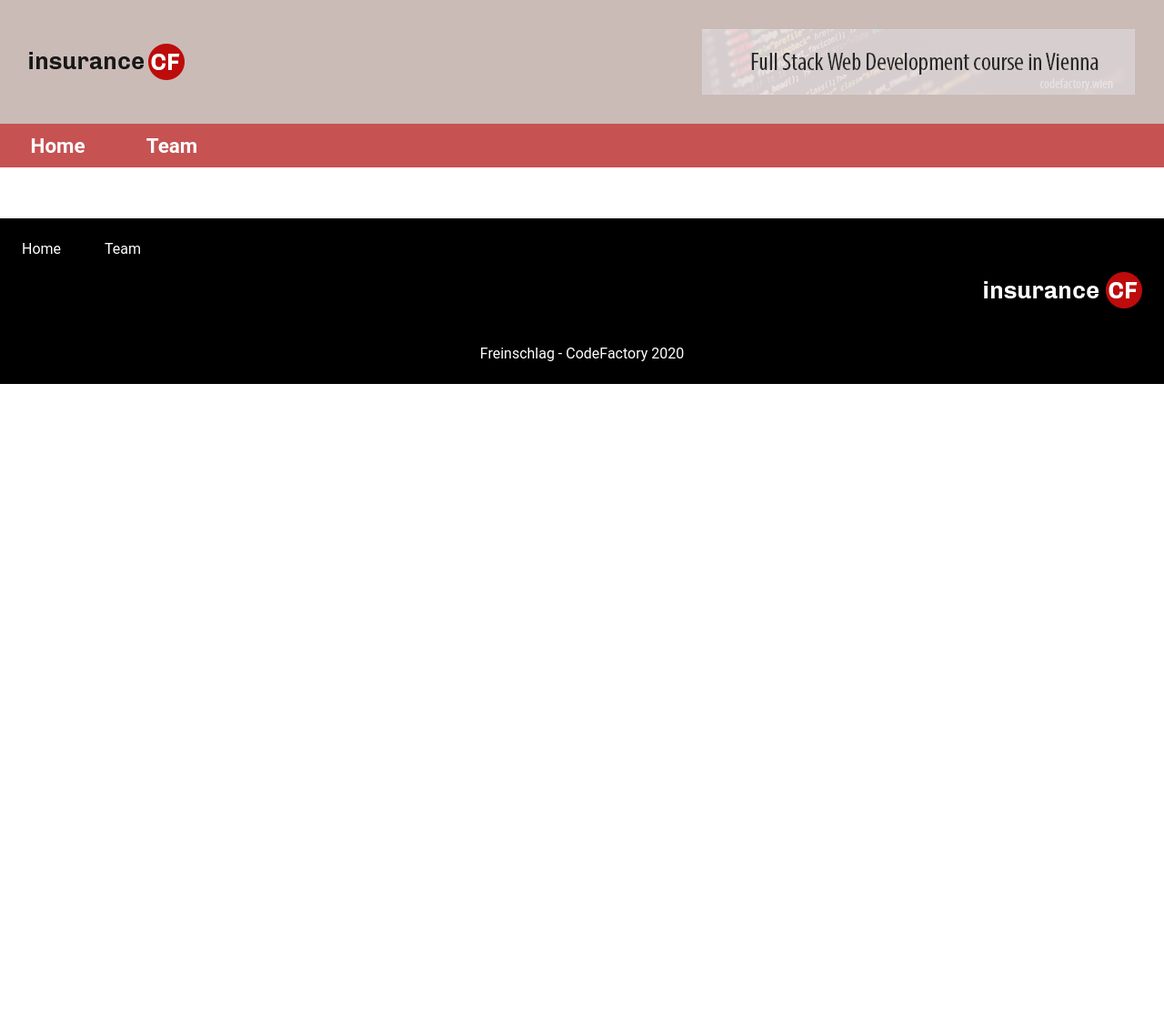
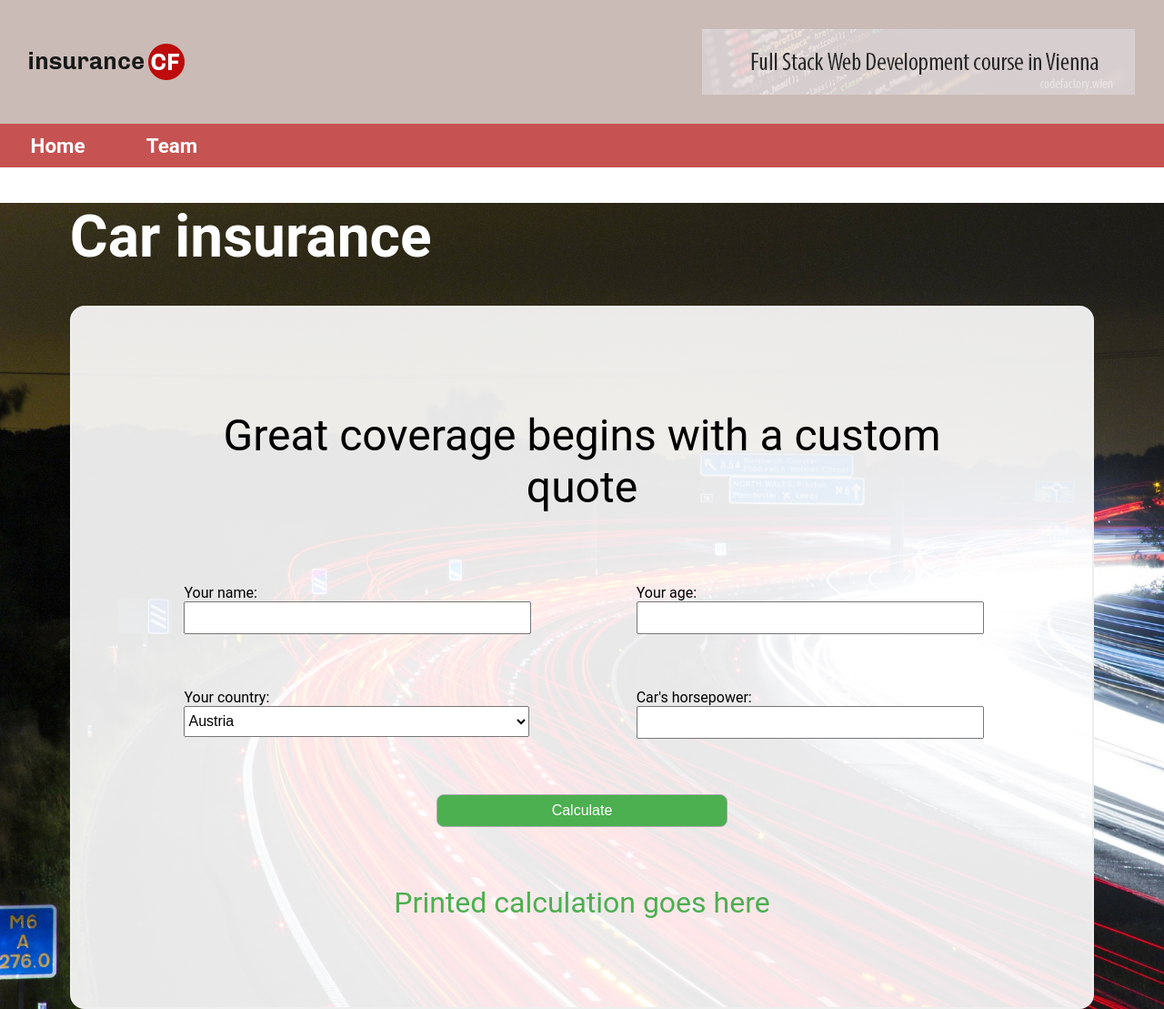
Before and after one commit to patrick-frei/CFLMS-Freinschlag-CodeReview-03, a plain HTML site: page index.html in a window 1280 px wide. Shown: the top 1109 px of the page at 91% size. Before the commit the page ends 800 px from the top, so only its background shows below. Drawn offline with Linux system fonts and the light colour scheme.

Commit message:
adds calculator and fixes bugs

```diff
--- a/css/style.css
+++ b/css/style.css
@@ -1,16 +1,18 @@
+html {
+	height: 100%;
+}
 body {
-	margin: 15em 0 9em 0;
 	font-family: "Roboto", sans-serif;
+  margin: 0;
+  padding: 0;
 }
 header {
-	top: 0;
-	position: fixed;
 	width: 100%;
-	z-index: 1;
 }
 footer {
   background-color: #000;
-  padding-top: 1em;
+  padding: 1em 0 0 0;
+	margin: 0;
 }
 .navbar ul {
 	list-style: none;
@@ -43,6 +45,67 @@ footer {
 	font-size: 1.4em;
 	font-weight: bold;
 }
+#content {
+  background-image: url("../img/traffic-332857_1920.jpg");
+  background-repeat: no-repeat;
+	background-size: cover;
+	margin: 0;
+	padding: 0;
+}
+#content h1 {
+  color: #FFF;
+  font-size: 4em;
+  margin: 3% 6%;
+}
+#calculator {
+  padding: 5%;
+  margin: 3% 6%;
+  border: 2px solid #eee;
+  border-radius: 1em;
+  background: rgba(255,255,255,0.9)
+}
+#calculator h3 {
+  text-align: center;
+  font-size: 3em;
+  font-weight: normal;
+  padding: 0 10%;
+}
+#calculator-form {
+  display: flex;
+  flex-flow: row wrap;
+  justify-content: space-around;
+}
+#calculator-form label {
+  flex-basis: 50%;
+  padding: 3% 6%;
+  box-sizing: border-box;
+  width: 100%;
+  min-width: 15em;
+}
+#calculator-form label > input, #calculator-form label > select {
+  width: 100%;
+  height: 2em;
+  font-size: 1em;
+  margin: 0;
+  padding: 0;
+  box-sizing: content-box;
+}
+#calculator-form input[type=button] {
+  flex-basis: 20em;
+  margin-top: 2em;
+  padding: 0.5em;
+  background-color: #4CAF50;
+  color: #fff;
+  border: 1px solid #aaa;
+  border-radius: 0.5em;
+  font-size: 1em;
+}
+#result {
+  margin-top: 2em;
+  color: #4CAF50;
+  text-align: center;
+  font-size: 2em;
+}
 #footer-navbar {
 	display: flex;
 }
--- a/index.html
+++ b/index.html
@@ -20,6 +20,36 @@
   			</nav>
   		</div>
   	</header>
+    <div id="content">
+      <h1>Car insurance</h1>
+      <div id="calculator">
+        <h3>Great coverage begins with a custom quote</h3>
+        <form id="calculator-form">
+          <label for="fullname">Your name:
+            <br>
+            <input type="text" id="fullname" name="fullname"></input>
+          </label>
+          <label for="age">Your age:
+            <br>
+            <input type="number" id="age" name="age"></input>
+          </label>
+          <label for="country">Your country:
+            <br>
+            <select id="country" name="country">
+              <option value="Austria">Austria</option>
+              <option value="Hungary">Hungary</option>
+              <option value="Greece">Greece</option>
+            </select>
+          </label>
+          <label for="horsepower">Car's horsepower:
+            <br>
+            <input type="number" id="horsepower" name="horsepower"></input>
+          </label>
+          <input type="button" id="calculate" name="calculate" value="Calculate">
+        </form>
+        <p id="result">Printed calculation goes here</p>
+      </div>
+    </div>
     <footer>
       <div id="footer-navbar" class="navbar">
   			<nav>
--- a/js/script.js
+++ b/js/script.js
@@ -1,12 +1,35 @@
-function calculateInsurance(country, horsePower, age) {
+function calculateInsurance(country, horsepower, age) {
   switch (country) {
     case "Austria":
-      return horsePower * 100 / age + 50
+      return `Your quote is ${Math.round((horsepower * 100 / age + 50)*100)/100}€ per year.`
       break
     case "Hungary":
-      return horsePower * 120 / age + 100
+      return `Your quote is ${Math.round((horsepower * 120 / age + 100)*100)/100}€ per year.`
       break
     case "Greece":
-      return horsePower * 150 / (age + 3) + 50
+      return `Your quote is ${Math.round((horsepower * 150 / (age + 3) + 50)*100)/100}€ per year.`
   }
 }
+
+document.getElementById("calculate").addEventListener("click", function(a){
+    if (document.getElementById("fullname").value != "") {
+      fullName = document.getElementById("fullname").value
+    }else {
+      document.getElementById("result").innerHTML = "Your name is required."
+      return
+    }
+    if (document.getElementById("age").value != "") {
+      age = parseInt(document.getElementById("age").value)
+    }else {
+      document.getElementById("result").innerHTML = "Your age is required."
+      return
+    }
+    if (document.getElementById("horsepower").value != "") {
+      horsepower = parseInt(document.getElementById("horsepower").value)
+    }else {
+      document.getElementById("result").innerHTML = "Your car's horsepower is required."
+      return
+    }
+    country = document.getElementById("country").value
+    document.getElementById("result").innerHTML = calculateInsurance(country, horsepower, age)
+});
```
